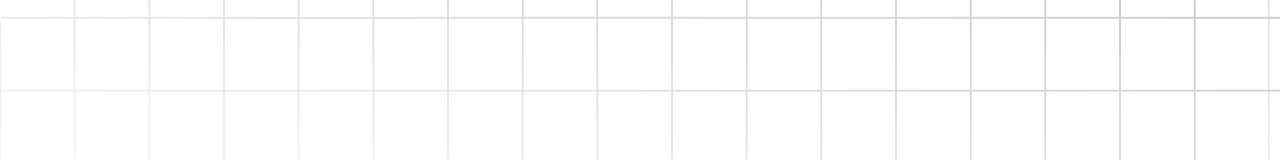
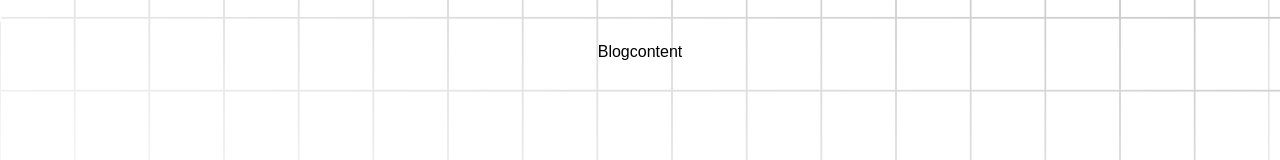
Before and after one commit to VelpCode/BuildPort2, a React (Create React App) app in the folder portfolio/: page /blogcontent in a window 1280 px wide. Before the commit this address had no page. Shown: the top 160 px of the page. Built offline with nearby package versions, Linux system fonts and the light colour scheme; a web font is replaced by a local one.

Commit message:
onthemve

```diff
--- a/portfolio/src/App.js
+++ b/portfolio/src/App.js
@@ -4,6 +4,7 @@ import Hero from "./components/Hero/Hero"
 import Section from './components/Section/Section';
 import Products from './components/Products/Products';
 import Quote from './components/Quote/Quote';
+import Blogcontent from './components/Blogcontent/Blogcontent';
 import { BrowserRouter, Routes, Route } from 'react-router-dom';
 import Home from './pages/Home'
 import About from './pages/About'
@@ -20,7 +21,8 @@ function App() {
           <Route path = "/about" element = {<About />} />
           <Route path = "/blog" element = {<Blog />} />
           <Route path = "/article" element = {<Article />} />
-        </Routes>
+          <Route path = "/blogcontent" element = {<Blogcontent />} />
+x         </Routes>
       </BrowserRouter>
     </div>
   );
--- /dev/null
+++ b/portfolio/src/components/Blogcontent/Blogcontent.jsx
@@ -0,0 +1,9 @@
+import React from 'react'
+
+const Blogcontent = () => {
+  return (
+    <div>Blogcontent</div>
+  )
+}
+
+export default Blogcontent
--- a/portfolio/src/pages/Blog.jsx
+++ b/portfolio/src/pages/Blog.jsx
@@ -55,7 +55,9 @@ const Blog = () => {
                     <div className="bg-white rounded-xl overflow-hidden drop-shadow-lg">
                     <img className="h-56 w-full object-cover" src={blog.coverImg} />
                     <div className="p-8">
+                        <Link to = "/blogcontent">
                             <div className="font-bold text-2xl my-1">{blog.title}</div>
+                        </Link>
                             <div className="babble text-xs font-thin max-xs mt-2">{blog.tags}</div>
                             <div className="text-sm text-gray-600 my-2 ml-1 mt-4">{blog.desc}</div>
                             <div className="read text-xs font-semibold ml-1 mt-3">Read More →</div>
```
